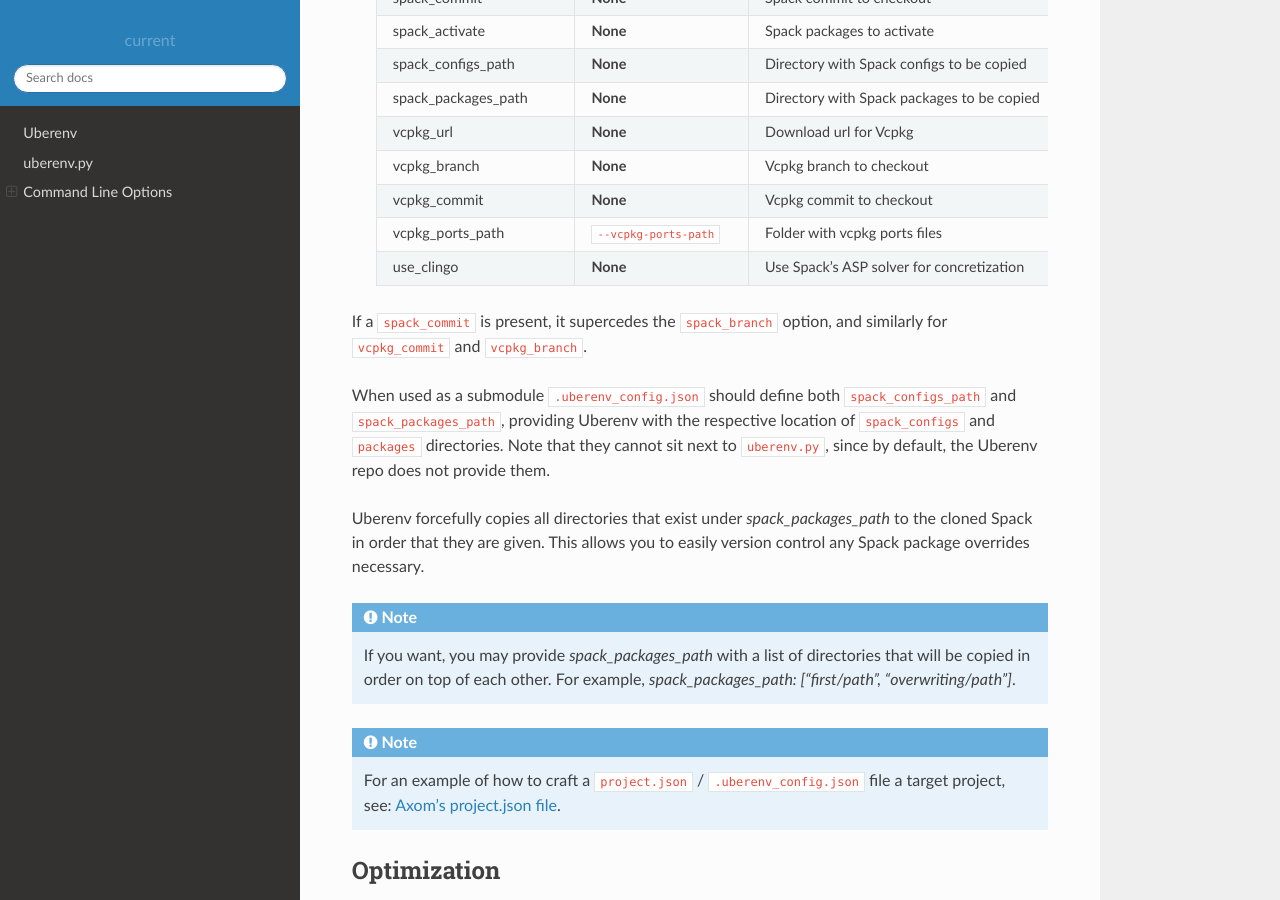
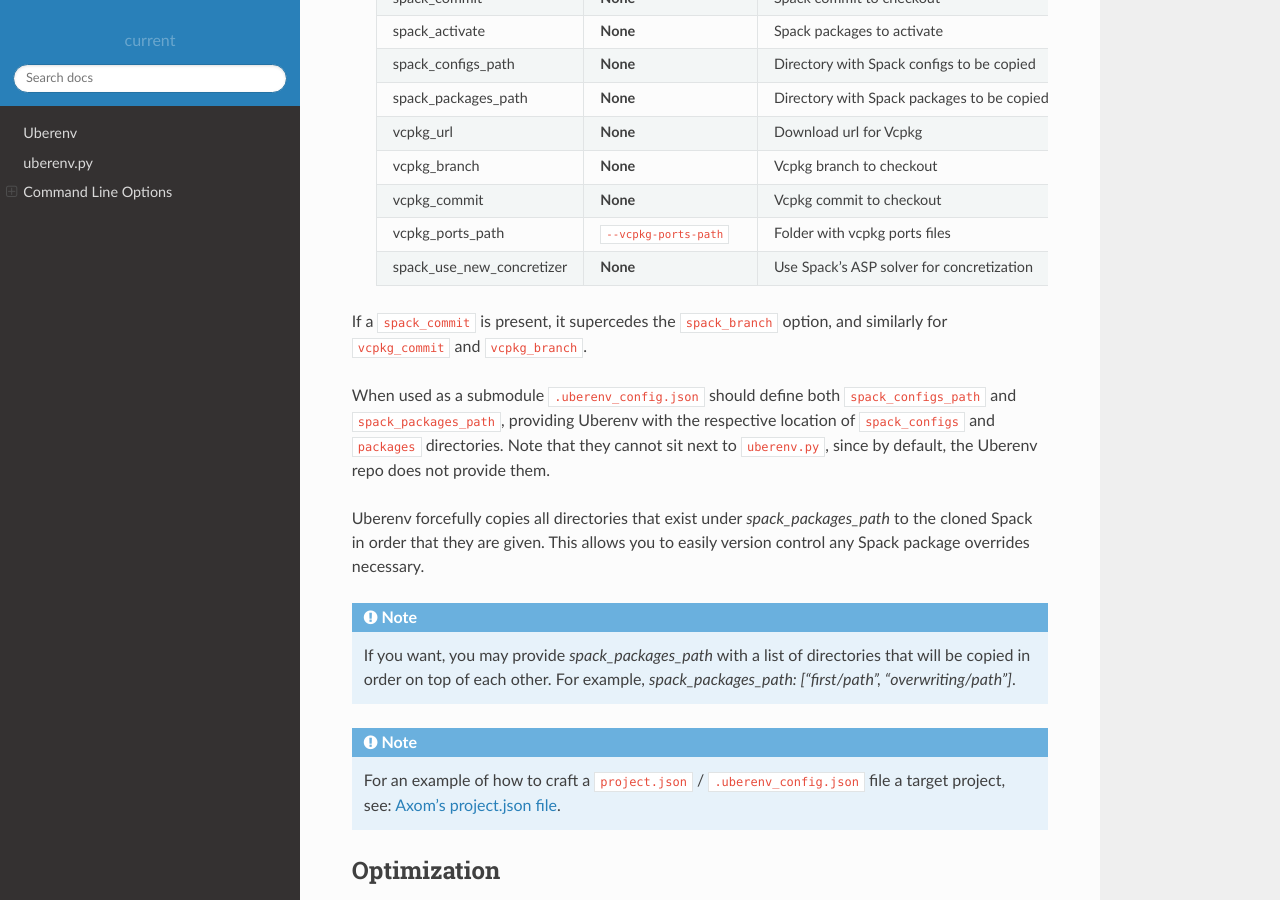
Before and after one commit to LLNL/uberenv, a Sphinx documentation site: the page built from docs/sphinx/index.rst, in a window 1280 px wide and 900 px high, scrolled down 3679 px. Built offline with Sphinx 7.4.7 and the Read the Docs theme 2.0.0, drawn with Linux system fonts in a browser that asks for light colours.

Commit message:
rename: use_clingo -> spack_use_new_concretizer

```diff
--- a/docs/sphinx/index.rst
+++ b/docs/sphinx/index.rst
@@ -181,25 +181,25 @@ is found in the in the following order:
 
 Project settings are as follows:
 
- ========================= ========================== ================================================ =======================================
-  Setting                  Command line Option        Description                                      Default
- ========================= ========================== ================================================ =======================================
-  package_name             ``--package-name``         Spack package name                               **None**
-  package_version          **None**                   Spack package version                            **None**
-  package_final_phase      ``--package-final-phase``  Controls after which phase Spack should stop     **None**
-  package_source_dir       ``--package-source-dir``   Controls the source directory Spack should use   **None**
-  force_commandline_prefix **None**                   Force user to specify `--prefix` on command line ``False``
-  spack_url                **None**                   Download url for Spack                           ``https://github.com/spack/spack.git``
-  spack_commit             **None**                   Spack commit to checkout                         **None**
-  spack_activate           **None**                   Spack packages to activate                       **None**
-  spack_configs_path       **None**                   Directory with Spack configs to be copied        ``spack_configs``
-  spack_packages_path      **None**                   Directory with Spack packages to be copied       ``packages``
-  vcpkg_url                **None**                   Download url for Vcpkg                           ``https://github.com/microsoft/vcpkg``
-  vcpkg_branch             **None**                   Vcpkg branch to checkout                         ``master``
-  vcpkg_commit             **None**                   Vcpkg commit to checkout                         **None**
-  vcpkg_ports_path         ``--vcpkg-ports-path``     Folder with vcpkg ports files                    **None**
-  use_clingo               **None**                   Use Spack's ASP solver for concretization        ``False``
- ========================= ========================== ================================================ =======================================
+ ========================== ========================== ================================================ =======================================
+  Setting                   Command line Option        Description                                      Default
+ ========================== ========================== ================================================ =======================================
+  package_name              ``--package-name``         Spack package name                               **None**
+  package_version           **None**                   Spack package version                            **None**
+  package_final_phase       ``--package-final-phase``  Controls after which phase Spack should stop     **None**
+  package_source_dir        ``--package-source-dir``   Controls the source directory Spack should use   **None**
+  force_commandline_prefix  **None**                   Force user to specify `--prefix` on command line ``False``
+  spack_url                 **None**                   Download url for Spack                           ``https://github.com/spack/spack.git``
+  spack_commit              **None**                   Spack commit to checkout                         **None**
+  spack_activate            **None**                   Spack packages to activate                       **None**
+  spack_configs_path        **None**                   Directory with Spack configs to be copied        ``spack_configs``
+  spack_packages_path       **None**                   Directory with Spack packages to be copied       ``packages``
+  vcpkg_url                 **None**                   Download url for Vcpkg                           ``https://github.com/microsoft/vcpkg``
+  vcpkg_branch              **None**                   Vcpkg branch to checkout                         ``master``
+  vcpkg_commit              **None**                   Vcpkg commit to checkout                         **None**
+  vcpkg_ports_path          ``--vcpkg-ports-path``     Folder with vcpkg ports files                    **None**
+  spack_use_new_concretizer **None**                   Use Spack's ASP solver for concretization        ``False``
+ ========================== ========================== ================================================ =======================================
 
 If a ``spack_commit`` is present, it supercedes the ``spack_branch`` option, and similarly for ``vcpkg_commit`` and ``vcpkg_branch``.
 
--- a/uberenv.py
+++ b/uberenv.py
@@ -544,7 +544,7 @@ class SpackEnv(UberEnv):
         self.spec_hash = ""
         self.use_install = False
 
-        if "use_clingo" in self.project_opts and self.project_opts["use_clingo"]:
+        if "spack_use_new_concretizer" in self.project_opts and self.project_opts["spack_use_new_concretizer"]:
             self.use_clingo = True
             self.setup_clingo()
         else:
```
